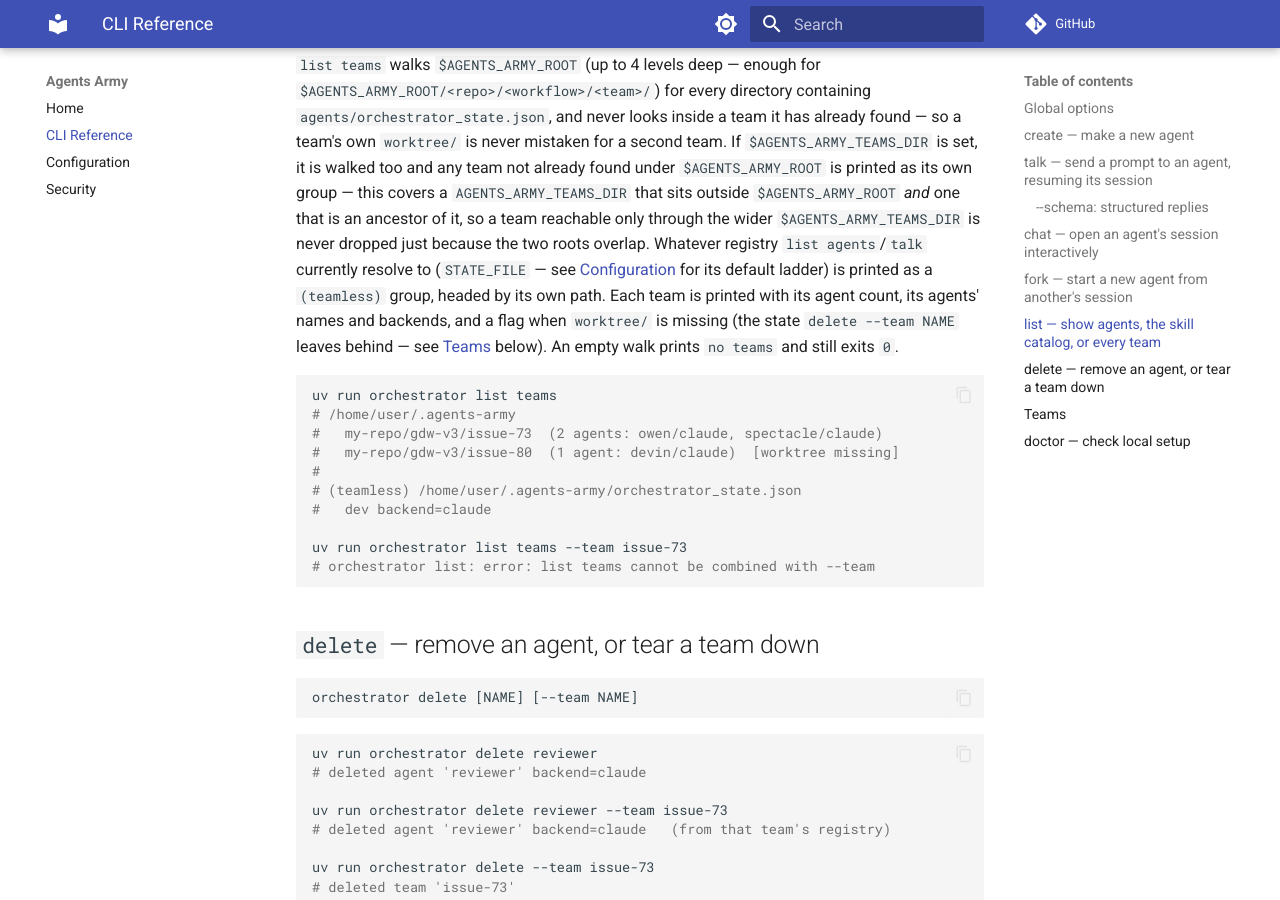
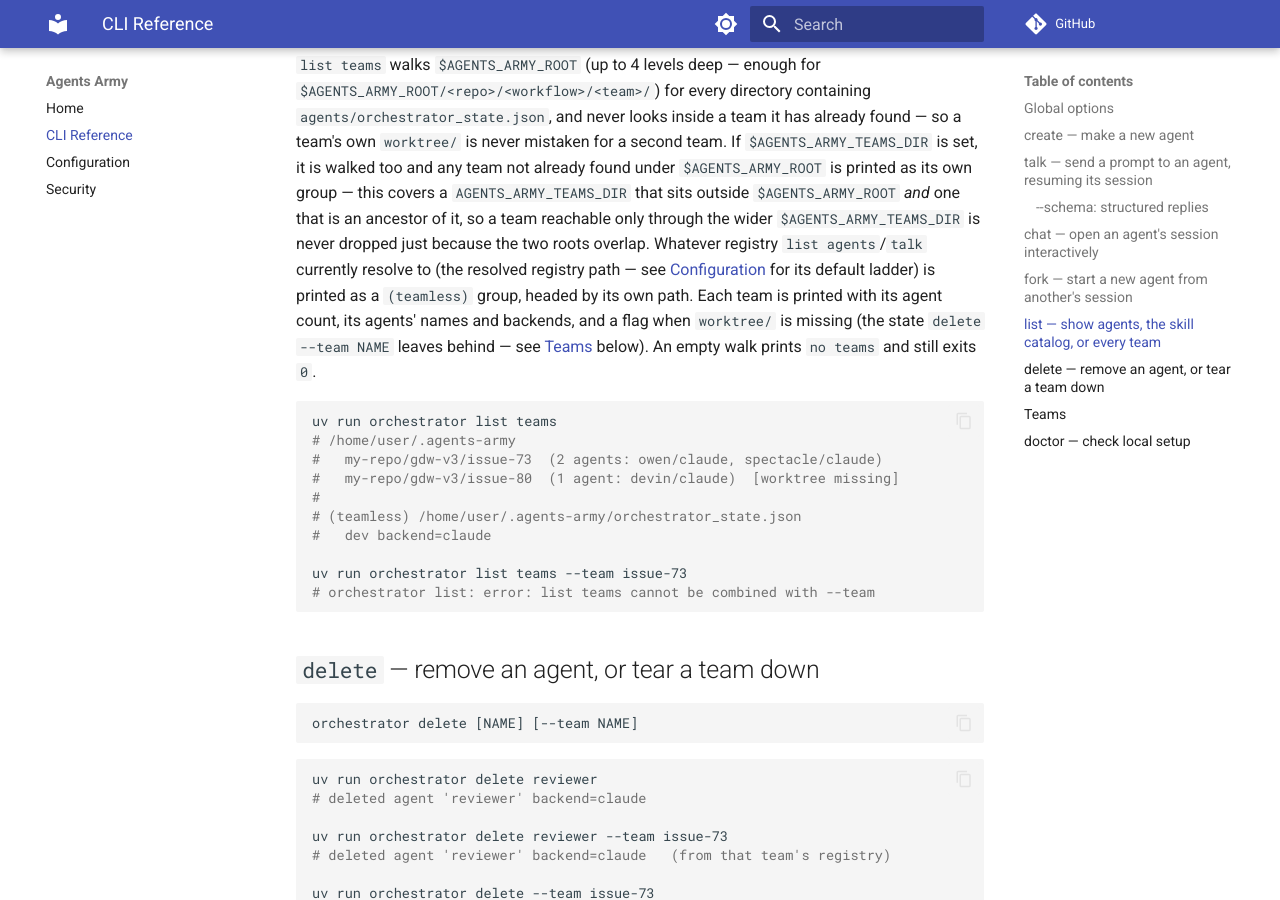
Before and after one commit to gabepsilva/agents-army-2, an MkDocs documentation site: the page built from docs/cli-reference.md, in a window 1280 px wide and 900 px high, scrolled down 5875 px. Built offline with MkDocs 1.6.1 and Material for MkDocs 9.7.7, drawn with Linux system fonts in a browser that asks for light colours; comment, search, counter and statistics services are not loaded.

Commit message:
Refresh runtime path documentation
Describe resolved registry, workdir, and skill paths without referring to removed orchestrator module globals.

```diff
--- a/docs/cli-reference.md
+++ b/docs/cli-reference.md
@@ -255,10 +255,11 @@ already found under `$AGENTS_ARMY_ROOT` is printed as its own group — this
 covers a `AGENTS_ARMY_TEAMS_DIR` that sits outside `$AGENTS_ARMY_ROOT`
 *and* one that is an ancestor of it, so a team reachable only through the
 wider `$AGENTS_ARMY_TEAMS_DIR` is never dropped just because the two roots
-overlap. Whatever registry `list agents`/`talk` currently resolve to
-(`STATE_FILE` — see [Configuration](configuration.md#environment-variables)
-for its default ladder) is printed as a `(teamless)` group, headed by its
-own path. Each team is printed with its agent count, its agents' names and
+overlap. Whatever registry `list agents`/`talk` currently resolve to (the
+resolved registry path — see
+[Configuration](configuration.md#environment-variables) for its default
+ladder) is printed as a `(teamless)` group, headed by its own path. Each team
+is printed with its agent count, its agents' names and
 backends, and a flag when `worktree/` is missing (the state `delete --team
 NAME` leaves behind — see [Teams](#teams) below). An empty walk prints
 `no teams` and still exits `0`.
```
Also changed, not shown: README.md (+2 -2 lines), docs/configuration.md (+3 -2 lines).
